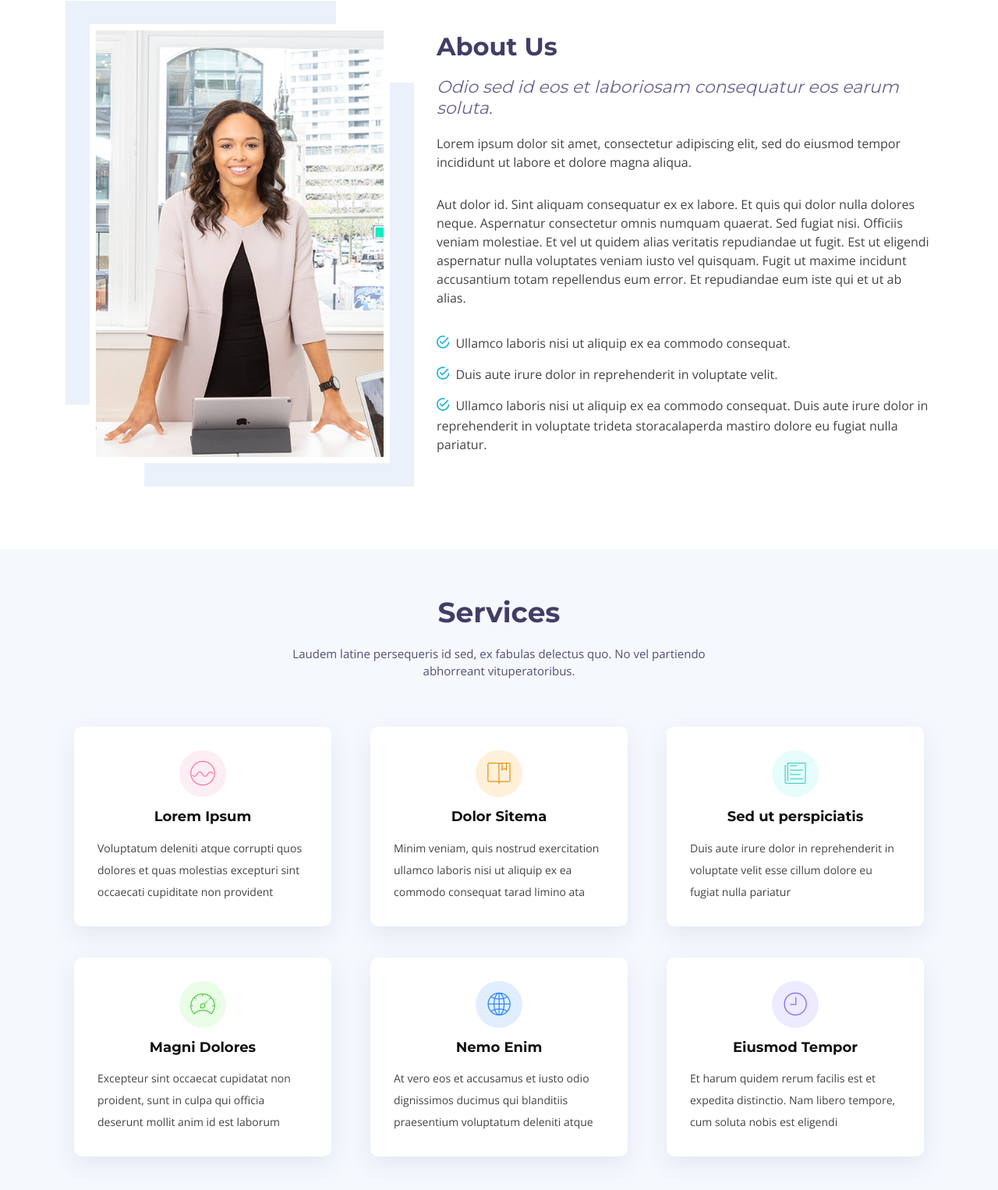
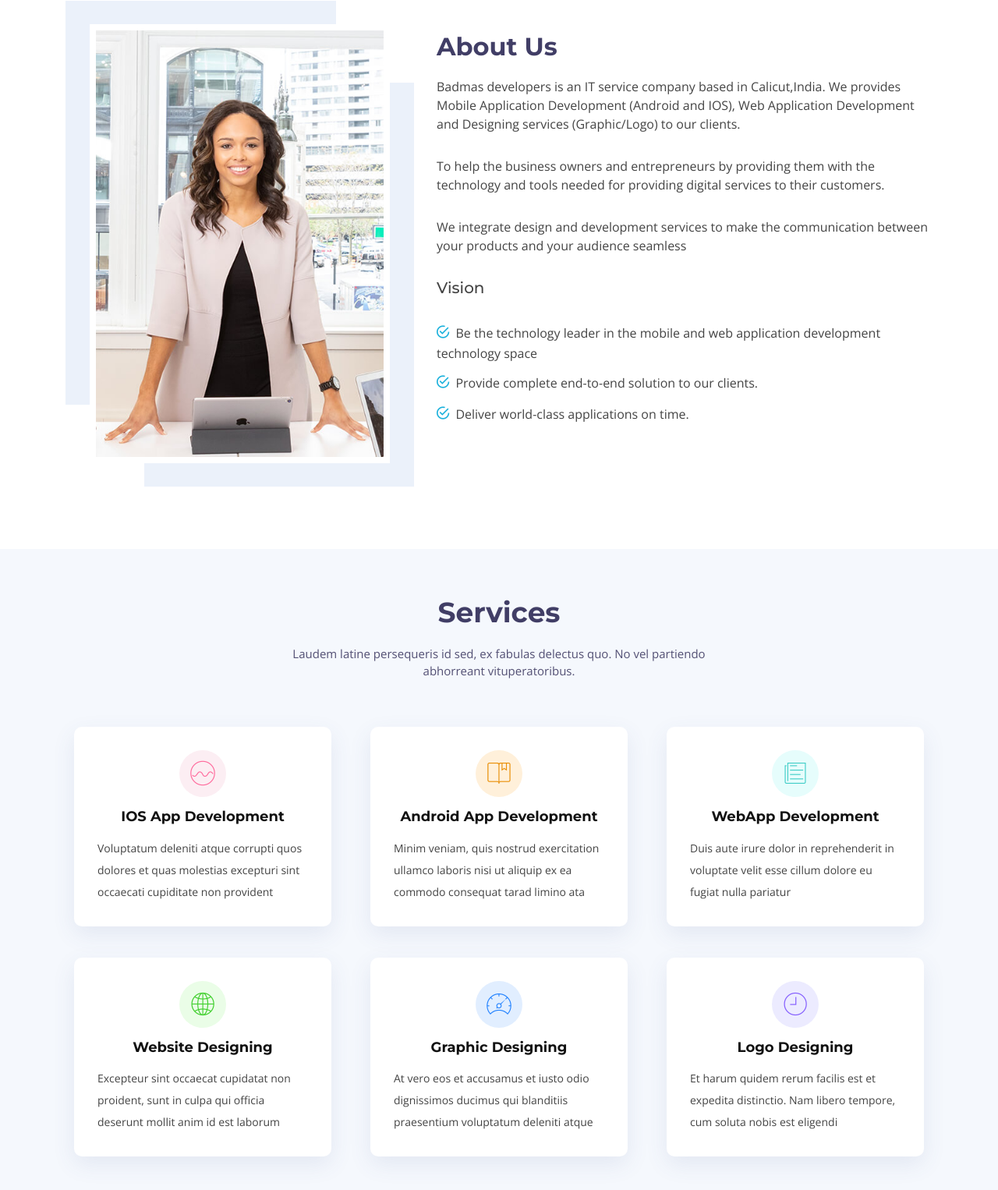
Before and after one commit to badshah-badmas/badmas_website, a plain HTML site: page index.html in a window 1280 px wide. Shown: the part 879-2405 px from the top of the page at 78% size. Drawn offline with nearby package versions, Linux system fonts and the light colour scheme; files whose address does not match are found by name.

Commit message:
about us added

```diff
--- a/css/style.css
+++ b/css/style.css
@@ -40,7 +40,7 @@ h4,
 h5,
 h6 {
   font-family: "Montserrat", sans-serif;
-  font-weight: 400;
+  /* font-weight: 400; */
   margin: 0 0 20px 0;
   padding: 0;
 }
--- a/index.html
+++ b/index.html
@@ -25,7 +25,7 @@
 
 </head>
 
-<body>
+<body style="min-width: 400px;">
 <!------------------------------------------------------------------------------------------------>
   <header id="header">
 
@@ -94,7 +94,7 @@
       <div class="row justify-content-center align-self-center">
         <div class="col-md-6 clo-sm-11 intro-info order-md-first order-last">
           <h2>Wellcome to <br>badmas <br> </h2>
-          <div style="min-width: 400px;">
+
           <h5 class="cd-headline clip is-full-width">
             <span>We Are </span><br>
             <span class="cd-words-wrapper">
@@ -106,7 +106,7 @@
               <b>Logo Designers</b>
             </span>
           </h5>
-        </div>
+
           <div>
             <a href="#about" class="btn-get-started scrollto">Get Started</a>
           </div>
@@ -139,13 +139,17 @@
           <div class="col-lg-7 col-md-6">
             <div class="about-content">
               <h2>About Us</h2>
-              <h3>Odio sed id eos et laboriosam consequatur eos earum soluta.</h3>
-              <p>Lorem ipsum dolor sit amet, consectetur adipiscing elit, sed do eiusmod tempor incididunt ut labore et dolore magna aliqua.</p>
-              <p>Aut dolor id. Sint aliquam consequatur ex ex labore. Et quis qui dolor nulla dolores neque. Aspernatur consectetur omnis numquam quaerat. Sed fugiat nisi. Officiis veniam molestiae. Et vel ut quidem alias veritatis repudiandae ut fugit. Est ut eligendi aspernatur nulla voluptates veniam iusto vel quisquam. Fugit ut maxime incidunt accusantium totam repellendus eum error. Et repudiandae eum iste qui et ut ab alias.</p>
+              <p>Badmas developers is an IT service company based in Calicut,India. We provides Mobile Application Development (Android and IOS), Web Application Development  and Designing services (Graphic/Logo) to our clients.</p>
+              <p>To help the business owners and entrepreneurs by providing them with the technology and tools needed for providing digital services to their customers.</p>
+              <p>We integrate design and development services to make the communication between your products and your audience seamless</p>
+
+
+
               <ul>
-                <li><i class="ion-android-checkmark-circle"></i> Ullamco laboris nisi ut aliquip ex ea commodo consequat.</li>
-                <li><i class="ion-android-checkmark-circle"></i> Duis aute irure dolor in reprehenderit in voluptate velit.</li>
-                <li><i class="ion-android-checkmark-circle"></i> Ullamco laboris nisi ut aliquip ex ea commodo consequat. Duis aute irure dolor in reprehenderit in voluptate trideta storacalaperda mastiro dolore eu fugiat nulla pariatur.</li>
+                <li><h5>Vision</h5></li>
+                <li><i class="ion-android-checkmark-circle"></i> Be the technology leader in the mobile and web application development technology space</li>
+                <li><i class="ion-android-checkmark-circle"></i> Provide complete end-to-end solution to our clients.</li>
+                <li><i class="ion-android-checkmark-circle"></i> Deliver world-class applications on time.</li>
               </ul>
             </div>
           </div>
@@ -171,14 +175,14 @@
           <div class="col-md-6 col-lg-4 wow bounceInUp" data-wow-duration="1.4s">
             <div class="box">
               <div class="icon" style="background: #fceef3;"><i class="ion-ios-analytics-outline" style="color: #ff689b;"></i></div>
-              <h4 class="title"><a href="">Lorem Ipsum</a></h4>
+              <h4 class="title"><a href="">IOS App Development</a></h4>
               <p class="description">Voluptatum deleniti atque corrupti quos dolores et quas molestias excepturi sint occaecati cupiditate non provident</p>
             </div>
           </div>
           <div class="col-md-6 col-lg-4 wow bounceInUp" data-wow-duration="1.4s">
             <div class="box">
               <div class="icon" style="background: #fff0da;"><i class="ion-ios-bookmarks-outline" style="color: #e98e06;"></i></div>
-              <h4 class="title"><a href="">Dolor Sitema</a></h4>
+              <h4 class="title"><a href="">Android App Development</a></h4>
               <p class="description">Minim veniam, quis nostrud exercitation ullamco laboris nisi ut aliquip ex ea commodo consequat tarad limino ata</p>
             </div>
           </div>
@@ -186,29 +190,29 @@
           <div class="col-md-6 col-lg-4 wow bounceInUp" data-wow-delay="0.1s" data-wow-duration="1.4s">
             <div class="box">
               <div class="icon" style="background: #e6fdfc;"><i class="ion-ios-paper-outline" style="color: #3fcdc7;"></i></div>
-              <h4 class="title"><a href="">Sed ut perspiciatis</a></h4>
+              <h4 class="title"><a href="">WebApp Development</a></h4>
               <p class="description">Duis aute irure dolor in reprehenderit in voluptate velit esse cillum dolore eu fugiat nulla pariatur</p>
             </div>
           </div>
           <div class="col-md-6 col-lg-4 wow bounceInUp" data-wow-delay="0.1s" data-wow-duration="1.4s">
             <div class="box">
-              <div class="icon" style="background: #eafde7;"><i class="ion-ios-speedometer-outline" style="color:#41cf2e;"></i></div>
-              <h4 class="title"><a href="">Magni Dolores</a></h4>
+              <div class="icon" style="background: #eafde7;"><i class="ion-ios-world-outline" style="color:#41cf2e;"></i></div>
+              <h4 class="title"><a href="">Website Designing</a></h4>
               <p class="description">Excepteur sint occaecat cupidatat non proident, sunt in culpa qui officia deserunt mollit anim id est laborum</p>
             </div>
           </div>
 
           <div class="col-md-6 col-lg-4 wow bounceInUp" data-wow-delay="0.2s" data-wow-duration="1.4s">
             <div class="box">
-              <div class="icon" style="background: #e1eeff;"><i class="ion-ios-world-outline" style="color: #2282ff;"></i></div>
-              <h4 class="title"><a href="">Nemo Enim</a></h4>
+              <div class="icon" style="background: #e1eeff;"><i class="ion-ios-speedometer-outline" style="color: #2282ff;"></i></div>
+              <h4 class="title"><a href="">Graphic Designing</a></h4>
               <p class="description">At vero eos et accusamus et iusto odio dignissimos ducimus qui blanditiis praesentium voluptatum deleniti atque</p>
             </div>
           </div>
           <div class="col-md-6 col-lg-4 wow bounceInUp" data-wow-delay="0.2s" data-wow-duration="1.4s">
             <div class="box">
               <div class="icon" style="background: #ecebff;"><i class="ion-ios-clock-outline" style="color: #8660fe;"></i></div>
-              <h4 class="title"><a href="">Eiusmod Tempor</a></h4>
+              <h4 class="title"><a href="">Logo Designing</a></h4>
               <p class="description">Et harum quidem rerum facilis est et expedita distinctio. Nam libero tempore, cum soluta nobis est eligendi</p>
             </div>
           </div>
@@ -955,15 +959,15 @@
       <div class="copyright">
         &copy; Copyright <strong>badmas online</strong>. All Rights Reserved
       </div>
-      <div class="credits">
+      <!-- <div class="credits"> -->
         <!--
           All the links in the footer should remain intact.
           You can delete the links only if you purchased the pro version.
           Licensing information: https://bootstrapmade.com/license/
           Purchase the pro version with working PHP/AJAX contact form: https://bootstrapmade.com/buy/?theme=Rapid
         -->
-        Designed by <a href="https://bootstrapmade.com/">BootstrapMade</a>
-      </div>
+        <!-- Designed by <a href="https://bootstrapmade.com/">BootstrapMade</a> -->
+      <!-- </div> -->
     </div>
   </footer>
 
```
